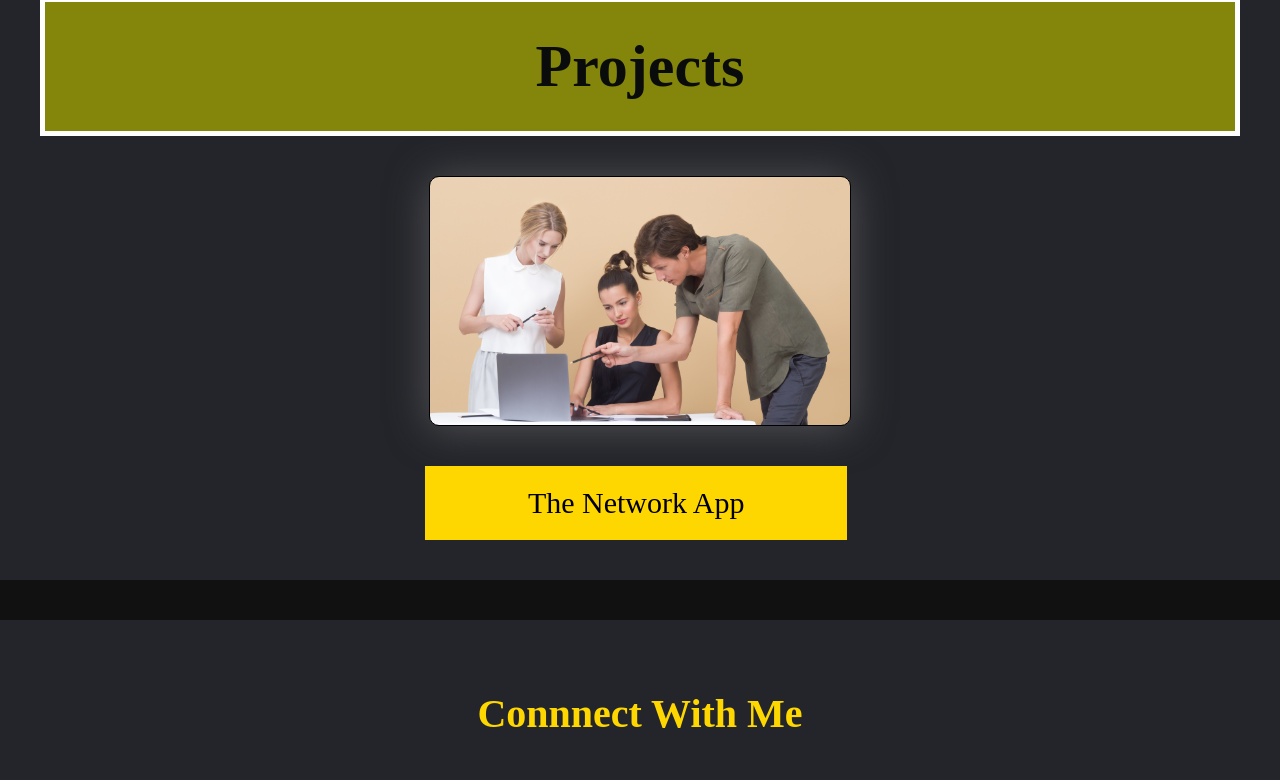
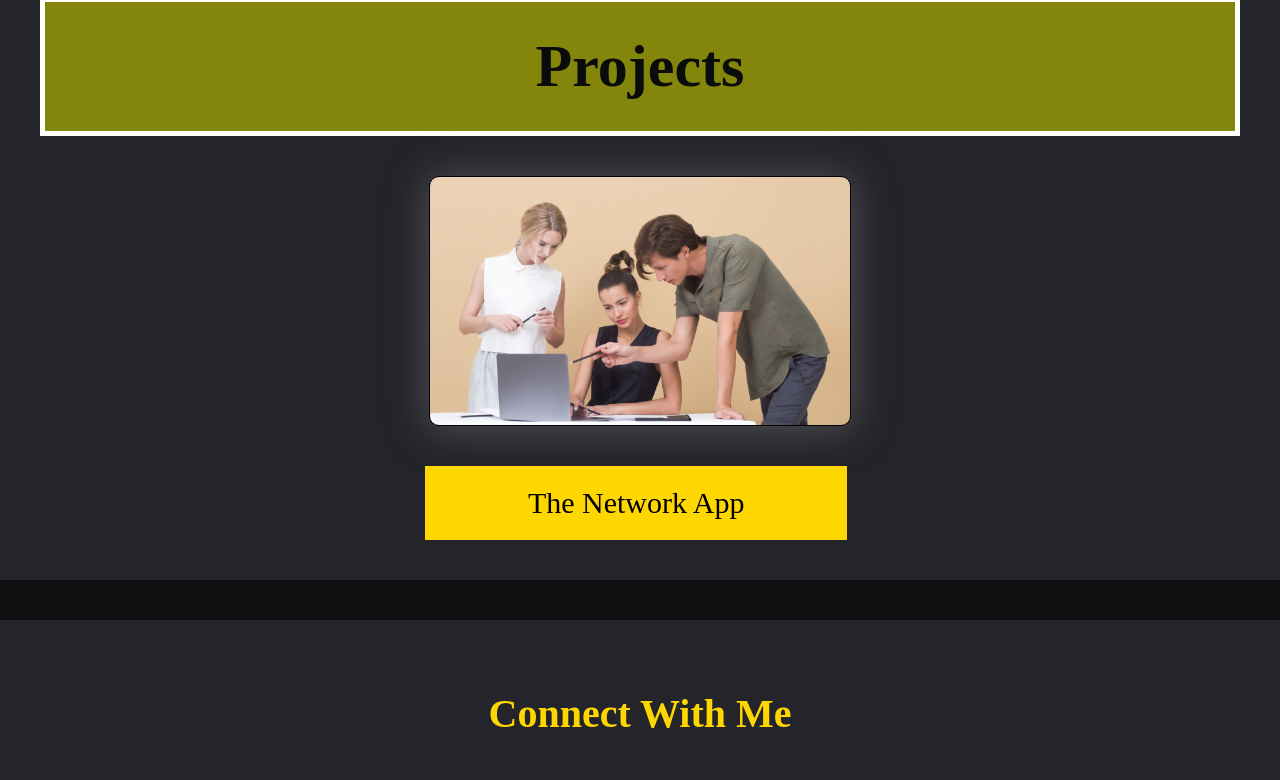
Before and after one commit to kcirnez1211/kcirnez1211.github.io, a plain HTML site: page index.html in a window 1280 px wide. Shown: the part 2055-2835 px from the top of the page. Drawn offline with Linux system fonts and the light colour scheme; files whose address does not match are found by name.

Commit message:
Update index.html
spelling changed

```diff
--- a/index.html
+++ b/index.html
@@ -64,7 +64,7 @@
 
     <footer>
         <div class="foot_cont">
-            <p id="contact"><h2>Connnect With Me</h2></p>
+            <p id="contact"><h2>Connect With Me</h2></p>
             <ul class="socials">
                 <li><a href="https://www.facebook.com/profile.php?id=100056353465580"><i class="fa fa-facebook"></i></a></li>
                 <li><a href="https://twitter.com/shash_1211"><i class="fa fa-twitter"></i></a></li>
```
